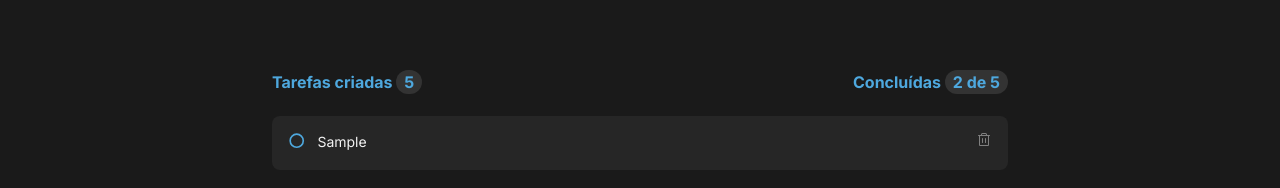
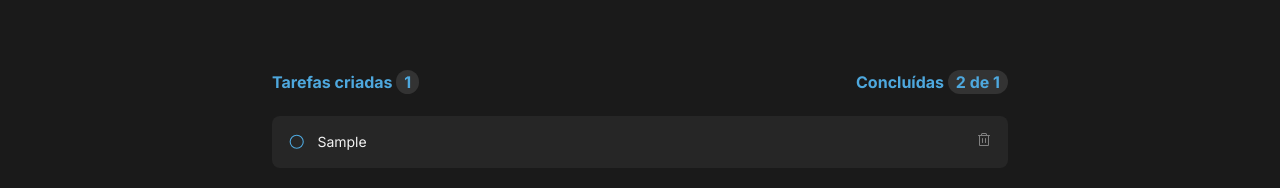
Before and after one commit to lucaslozz/todo-list, a React (Vite) app: page / in a window 1280 px wide. Both pictures are taken after typing "Sample" into the empty fields and a click on the button "Criar". Shown: the part 246-434 px from the top of the page. Built offline with nearby package versions, Linux system fonts and the light colour scheme.

Commit message:
adiciona feature checked task

```diff
--- a/src/components/Input.module.css
+++ b/src/components/Input.module.css
@@ -56,3 +56,8 @@
 .formContainer button[type=submit]:hover{
   background: var(--blue-300);
 }
+
+:focus{
+  outline: transparent;
+  box-shadow: 0 0 0 1px var(--purple-500);
+}
--- a/src/components/Input.tsx
+++ b/src/components/Input.tsx
@@ -24,7 +24,7 @@ export function Input(){
     const withoutDeletedTask=content.filter(content =>{
       return content !== taskToDelete;
     })
-    setContent(withoutDeletedTask)
+    setContent(withoutDeletedTask);
   }
 
   return(
@@ -36,7 +36,6 @@ export function Input(){
          <div>
           <TaskBoard content={content} deleteTask={deleteTask}/>
         </div>
-
       </div>
   )
 }
--- a/src/components/TaskBoard.tsx
+++ b/src/components/TaskBoard.tsx
@@ -11,8 +11,8 @@ export function TaskBoard({content,deleteTask}:TaskBoardProps){
 
   <article className={styles.boardContainer}>
     <header>
-      <strong className={styles.createdTask}>Tarefas criadas <span>5</span></strong>
-      <strong className={styles.completedTask}>Concluídas <span>2 de 5</span></strong>
+      <strong className={styles.createdTask}>Tarefas criadas <span>{content.length}</span></strong>
+      <strong className={styles.completedTask}>Concluídas <span>2 de {content.length}</span></strong>
     </header>
     <main className={styles.taskPostContainer}>
       {content.map(content=>{
--- a/src/components/TaskPost.module.css
+++ b/src/components/TaskPost.module.css
@@ -19,14 +19,45 @@
   color: var(--gray-100);
 }
 
-.taskInfo button >svg{
- color: var(--blue-300);
-}
-
 .taskPost button {
   background: transparent;
   border: 0;
+  line-height: 0;
   color: var(--gray-300);
   border-radius: 2px;
   cursor: pointer;
 }
+.taskPost button:hover {
+ color: var(--red-500);
+}
+
+.taskInfo button{
+  line-height: 0;
+}
+
+.taskInfo button .checked{
+  fill: var(--purple-500);
+
+}
+
+
+.taskPost button .checked:hover{
+  fill: var(--purple-300);
+}
+
+.taskInfo button .default{
+  fill: var(--blue-300);
+
+}
+
+.taskInfo button .default:hover{
+  fill: var(--blue-500);
+
+}
+
+.taskInfo .taskCompleted{
+  text-decoration: line-through;
+}
+.taskInfo .taskNotCompleted{
+  text-decoration: none;
+}
--- a/src/components/TaskPost.tsx
+++ b/src/components/TaskPost.tsx
@@ -1,6 +1,6 @@
-import { Trash,Circle } from "@phosphor-icons/react"
+import { Trash,Circle, CheckCircle } from "@phosphor-icons/react"
+import { useState } from "react";
 import styles from "./TaskPost.module.css"
-import { PointerEvent, SyntheticEvent  } from "react"
 
 interface TaskPostProps{
   content:string;
@@ -9,16 +9,28 @@ interface TaskPostProps{
 
 export function TaskPost({content,deleteTask}:TaskPostProps){
 
+  const [isChecked, setIsChecked]=useState<boolean>(false)
+  const [completed, isCompleted]=useState<number>(0)
+
   function handleDeleteTask(){
     deleteTask(content);
   }
 
+  function handleChecked(){
+    setIsChecked(!isChecked);
+
+  }
+
   return (
     <div  className={styles.taskPost}>
-        <div className={styles.taskInfo}>
-          <button><Circle size={17.45} weight="bold" /></button>
-        <p>{content}</p>
-        </div>
+      <div className={styles.taskInfo}>
+        <button onClick={handleChecked}>
+        {!isChecked?
+        <Circle size={17.45} className={styles.default} />:<CheckCircle size={17.45} weight="fill" className={styles.checked}/>}
+
+        </button>
+        <p className={isChecked? styles.taskCompleted:styles.taskNotCompleted}>{content}</p>
+      </div>
       <button type="button" title="Deletar Comentário" onClick={handleDeleteTask}><Trash /></button>
     </div>)
 }
--- a/src/global.css
+++ b/src/global.css
@@ -22,11 +22,10 @@
     padding: 0;
     box-sizing: border-box;
   }
-
-:focus{
-  outline: transparent;
-  box-shadow: 0 0 0 1px var(--purple-500);
-}
+  *:focus{
+    outline: none;
+    border: none;
+  }
 
   body{
     background: var(--gray-600);
```
Lines whose indentation alone changed are shown as unchanged.
